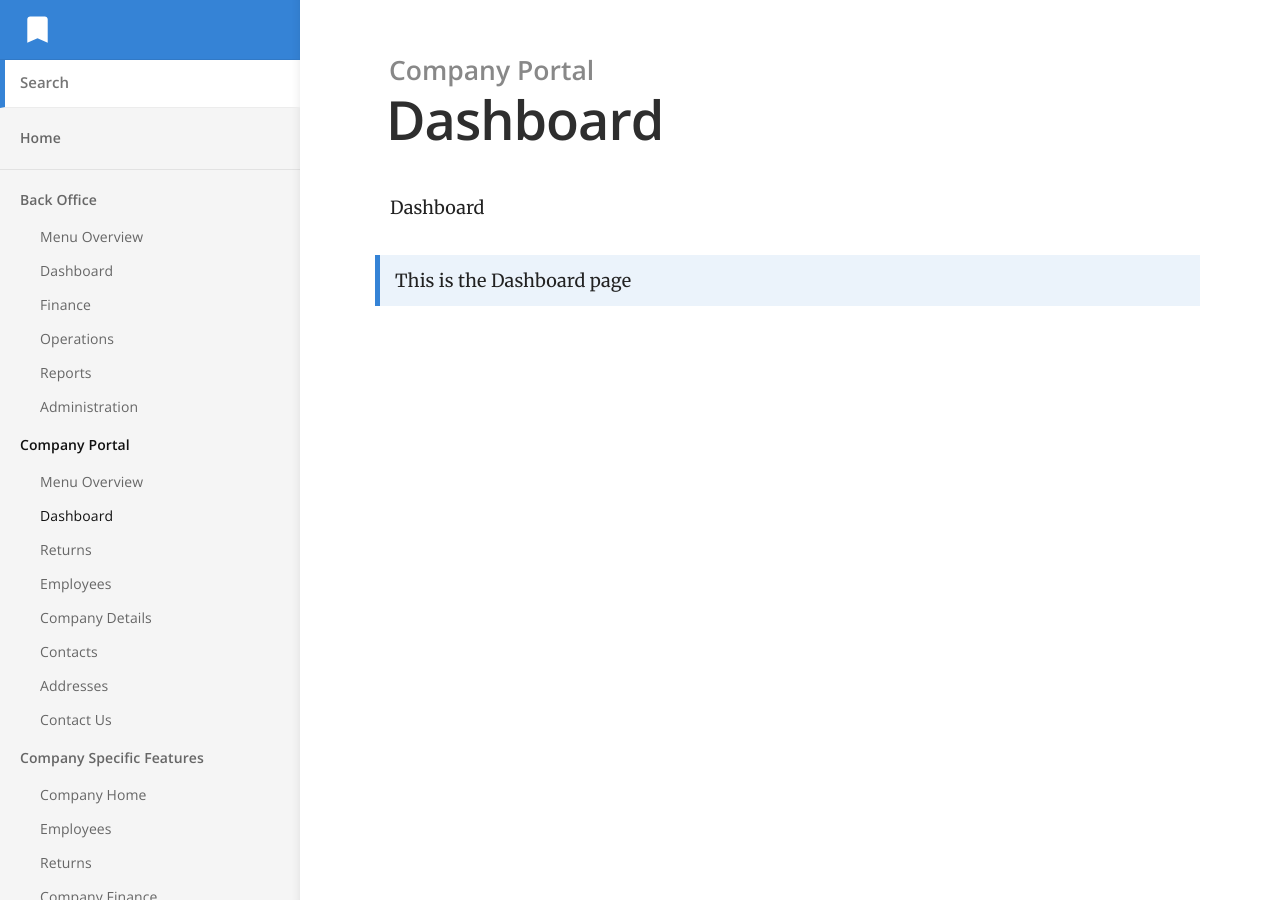
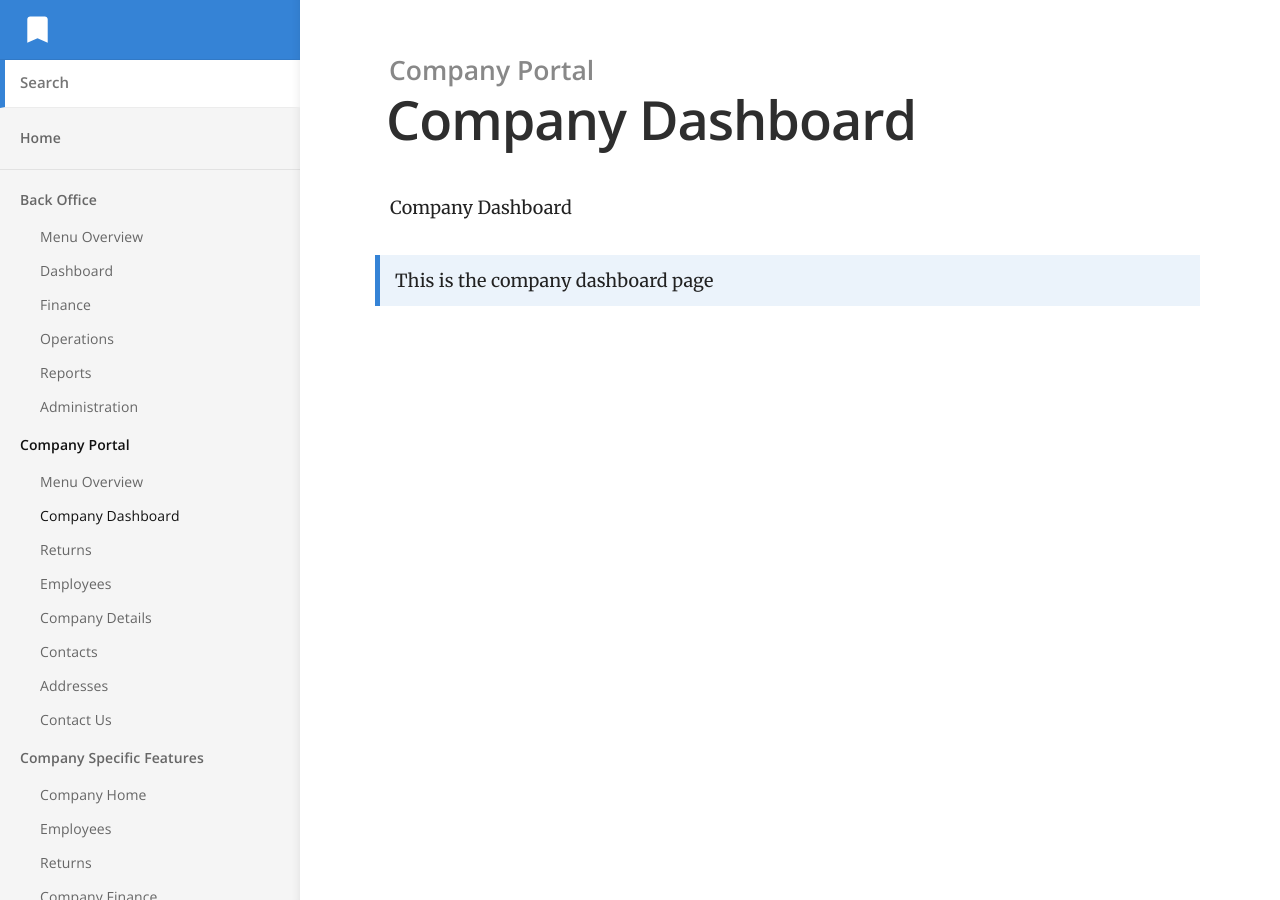
Before and after one commit to Zacbaron/Member_Overview, a Jekyll site: the page built from _docs/Company Portal/Dashboard.md, in a window 1280 px wide and 900 px high. Built offline with Jekyll 4.4.1, drawn with Linux system fonts in a browser that asks for light colours.

Commit message:
Update Dashboard.md

```diff
--- a/_docs/Company Portal/Dashboard.md
+++ b/_docs/Company Portal/Dashboard.md
@@ -1,9 +1,9 @@
 ---
-title: Dashboard
+title: Company Dashboard
 category: Company Portal
 order: 2
 ---
 
-Dashboard
+Company Dashboard
 
-> This is the Dashboard page
+> This is the company dashboard page
```
